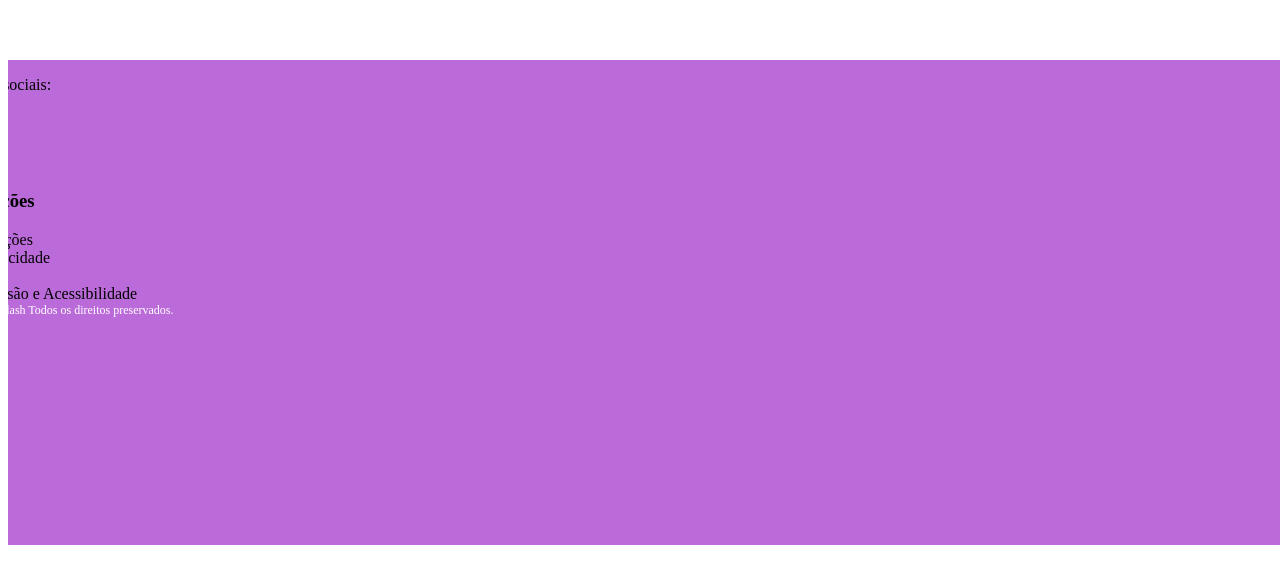
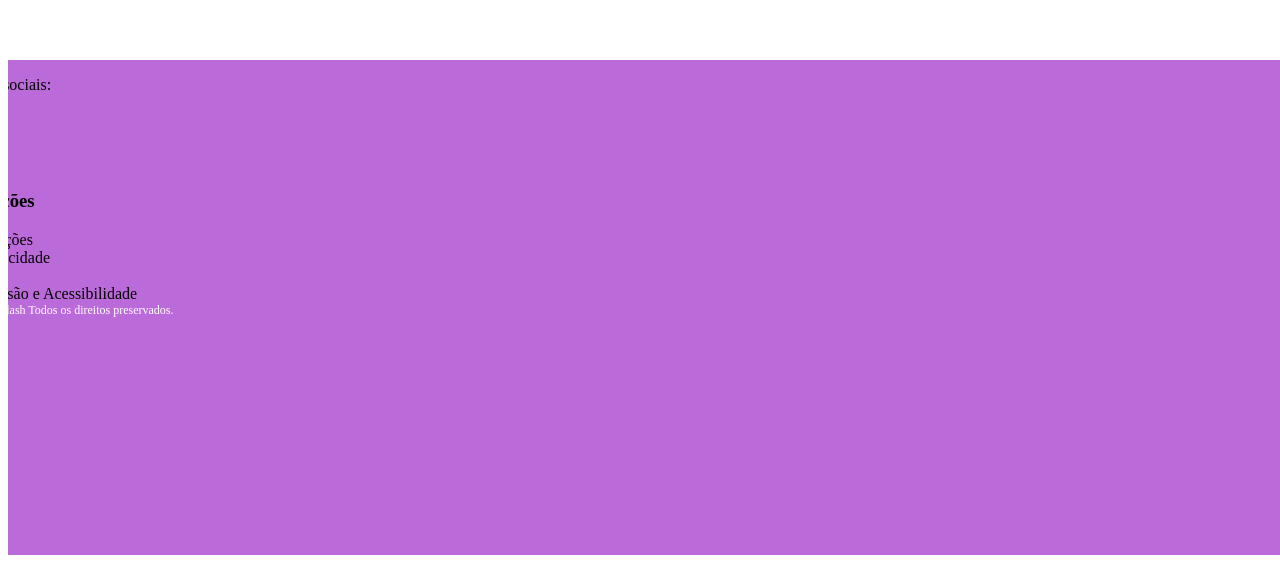
Before and after one commit to AutoFlash-Corporation/front-end-TCC, a Next.js app: page / in a window 1280 px wide. Shown: the part 5219-5782 px from the top of the page. Built offline with nearby package versions, Linux system fonts and the light colour scheme.

Commit message:
Ajuste footer - landing page

```diff
--- a/src/app/page.module.css
+++ b/src/app/page.module.css
@@ -243,7 +243,7 @@
 .backgroundFooter {
   width: 1535px;
   height: 500px;
-  margin-bottom: -15px;
+  margin-bottom: -5px;
   background: #bb6bd9;
 }
 
```
